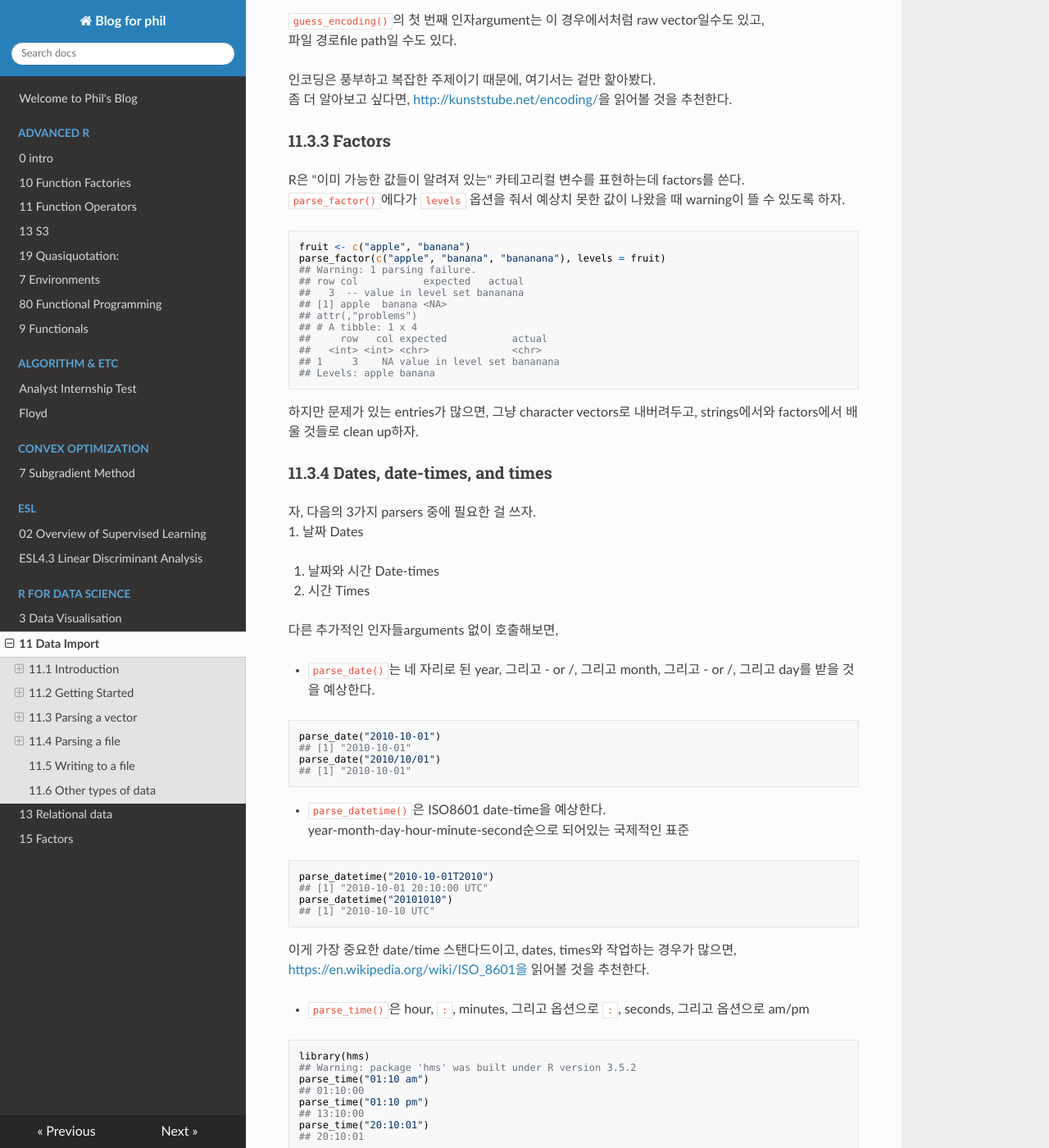
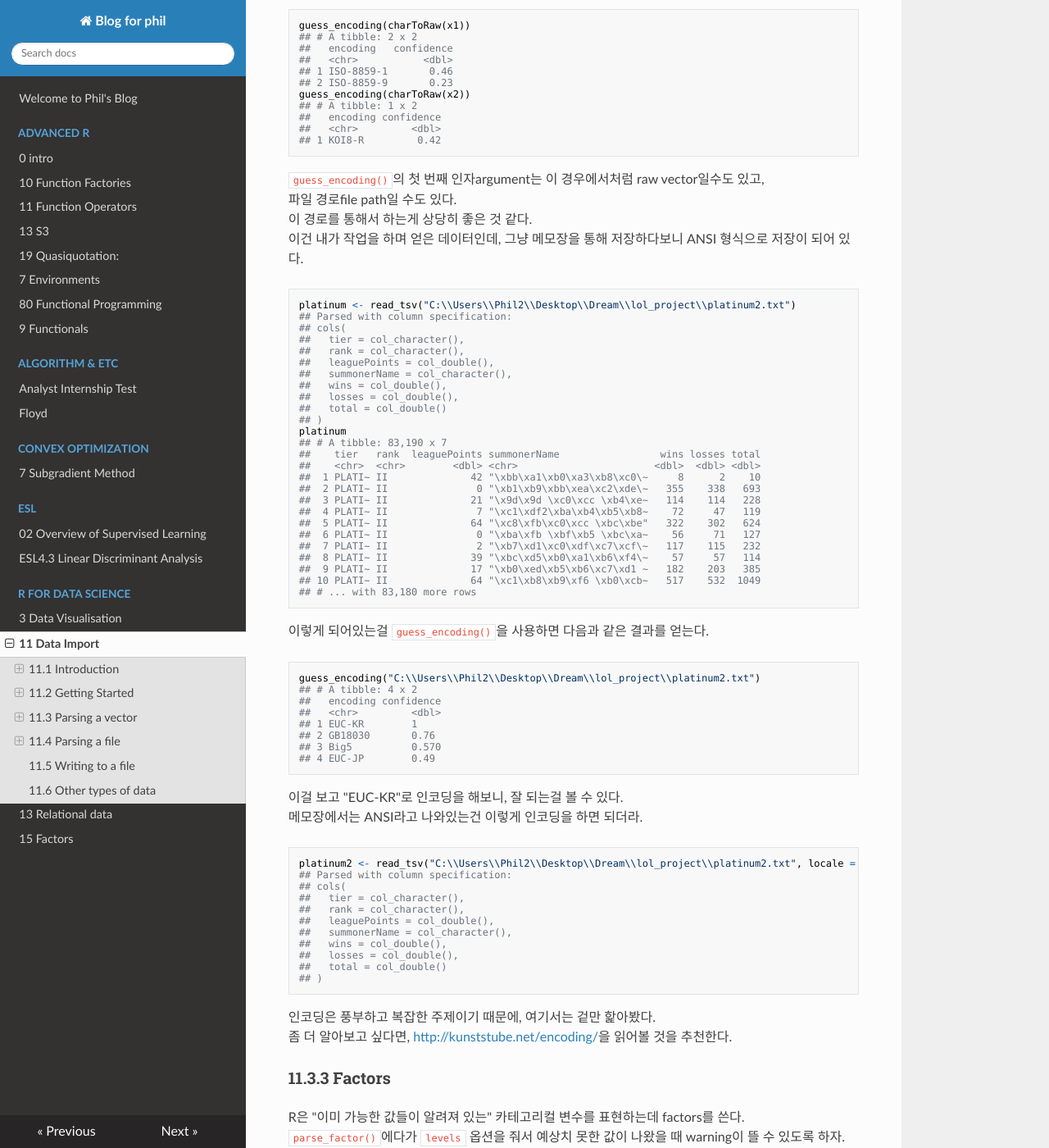
Before and after one commit to philyoun/portfolio, an MkDocs documentation site: the page built from docs/R for Data Science/11-Data-Import.md, in a window 1280 px wide and 1400 px high, scrolled down 7444 px. Shown: the whole window at 82% size. Built offline with MkDocs 1.6.1, drawn with Linux system fonts in a browser that asks for light colours; nearby versions of some CDN libraries; some of the changed text lies outside the part shown.

Commit message:
udpate 11 import

````diff
--- a/docs/R for Data Science/11-Data-Import.md
+++ b/docs/R for Data Science/11-Data-Import.md
@@ -4,9 +4,9 @@
 11.1 Introduction
 -----------------
 
-R 패키지에 제공된 데이터로 작업하는건 데이터 사이언스 툴을 배우기에는 좋은 방법이지만, <br /> 언젠가 그만 배우고 니 데이터로 직접 작업하고 싶어질 때가 있을 것이다. <br /> 이 장에서는, 텍스트만 있는 네모난 파일들plain-text rectangular files을 어떻게 R로 읽을지를 배운다.
+R 패키지에 제공된 데이터로 작업하는건 데이터 사이언스 툴을 배우기에는 좋은 방법이지만, <br /> 언젠가 그만 배우고 니 데이터로 직접 작업하고 싶어질 때가 있게 된다. <br /> 이 장에서는, 텍스트만 있는 네모난 파일들plain-text rectangular files을 어떻게 R로 읽을지를 배운다.
 
-Data import의 겉만 다룰 것이지만, 많은 원리들이 다른 데이터 형식에도 적용가능하다. <br /> 다른 데이터 형식들에 대한 유용한 패키지들을 소개하며 마무리할 것.
+Data import의 겉만 다룰 것이지만, 많은 원리들이 다른 데이터 형식에도 적용가능하다. <br /> 다른 데이터 형식들에 대한 유용한 패키지들을 소개하며 마무리.
 
 ### 11.1.1 Prerequisites
 
@@ -23,13 +23,13 @@
 
 readr 패키지의 대부분 함수들은, flat files를 데이터 프레임으로 바꾸는 것과 연관되어 있다.
 
--   `read_csv()`는 , 로 분리된 파일을 읽고, `read_csv2()`는 ; 로 분리된 파일을 읽는다.(소수점 자리에 , 를 쓰는 나라에서 빈번) <br /> `read_tsv()`는 tab으로 분리된 파일을 읽음. <br /> `read_delim()`은 any delimiter로 분리된 파일을 읽음.
+-   `read_csv()`는 , 로 분리된 파일을 읽고, `read_csv2()`는 ; 로 분리된 파일을 읽는다.(소수점 자리에 , 를 쓰는 나라에서 ;를 사용) <br /> `read_tsv()`는 tab으로 분리된 파일을 읽음. <br /> `read_delim()`은 any delimiter로 분리된 파일을 읽음.
 
--   `read_fwf()`는 고정된 폭width으로 파일을 읽는다. <br /> width를 `fwf_widths()`로 정해주거나, `fwf_positions()`로 position을 결정해줄 수 있다. <br /> `read_table()`은 칼럼들이 띄어쓰기로 구분이 되어있는, 고정 폭 파일의 일반적인 변형을 읽어준다. <br /> `read_table()` reads a common variation of fixed width files where columns are separated by white space.
+-   `read_fwf()`는 고정된 폭width으로 파일을 읽는다. <br /> width를 `fwf_widths()`로 정해주거나, `fwf_positions()`로 position을 결정해줄 수 있다. <br /> `read_table()`은 칼럼들이 띄어쓰기로 구분 되어있는, 고정 폭 파일의 일반적인 변형을 읽어줌. <br /> `read_table()` reads a common variation of fixed width files where columns are separated by white space.
 
 -   `read_log()`는 Apache style log files를 읽는다. <br /> ([webreadr](https://github.com/Ironholds/webreadr)도 체크해봐라. 이건 `read_log()`위에 만들어졌으며, 다른 유용한 도구들을 제공해줌.)
 
-여튼 이 함수들은 모두 비슷한 문법Syntax을 가지고 있다. 하나만 마스터하면, 나머지도 같음. <br /> 그래서 남은 챕터 동안 read\_csv()에 집중할 것이다. <br /> csv파일이 가장 흔한 데이터 저장 형식일 뿐 아니라, 이것만 알면 readr의 다른 함수들에도 쉽게 적용가능해서.
+여튼 이 함수들은 모두 비슷한 문법Syntax을 가지고 있다. 하나만 마스터하면, 나머지도 같음. <br /> 그래서 남은 챕터 동안 `read_csv()`에 집중할 것이다. <br /> csv파일이 가장 흔한 데이터 저장 형식일 뿐 아니라, 이것만 알면 readr의 다른 함수들에도 쉽게 적용가능해서ㅇㅇ.
 
 ------------------------------------------------------------------------
 
@@ -48,7 +48,7 @@
 ## )
 ```
 
-`read_csv()`를 실행하면, 먼저 column specification부터 출력된다. <br /> 각 칼럼의 이름과 타입을 출력하는데, parsing a file을 할 때 다시 볼거다. readr의 중요한 부분임.
+`read_csv()`를 실행하면, 이렇게 먼저 column specification부터 출력된다. <br /> 각 칼럼의 이름과 타입을 출력하는데, 11.4의 parsing a file을 할 때 다시 볼거다. <br /> readr의 중요한 부분임.
 
 inline csv 파일을 넣어줄 수도 있다. <br /> readr을 가지고 실험해보고 싶거나, <br />     reproducible한 예제를 만들어서 다른 사람들과 공유하고 싶을 때 유용함. <br /> 아래의 예를 봐보자.
 
@@ -88,7 +88,9 @@
 ## 1     1     2     3
 ```
 
-1.  칼럼 이름이 없는 데이터. `col_names = FALSE`를 쓰면 된다. `header = F`와 같은 의미. <br /> 이러면 첫 줄을 headings로 다루지 않는다. 대신에 `X1`, ..., `Xn`으로 라벨한다.
+<br />
+
+. 칼럼 이름이 없는 데이터. `col_names = FALSE`를 쓰면 된다. `header = F`와 같은 의미. <br /> 이러면 첫 줄을 headings로 다루지 않는다. 대신에 `X1`, ..., `Xn`으로 라벨한다.
 
 ``` r
 read_csv("1,2,3\n4,5,6", col_names = FALSE)
@@ -101,7 +103,7 @@
 
 (`"\n"`은 한 줄을 추가하는 편리한 shortcut. 이것과 비슷한 것들을, string basics에서 배우게 될 것이다.)
 
-아니면, `col_names`에다가 character vector를 패스해서, 칼럼 이름으로 쓰게할 수도 있다.
+또는, `col_names`에다가 character vector를 패스해서, 칼럼 이름으로 쓰게할 수도 있다.
 
 ``` r
 read_csv("1,2,3\n4,5,6", col_names = c("x", "y", "z"))
@@ -112,7 +114,7 @@
 ## 2     4     5     6
 ```
 
-약간 수정이 필요한 또 한 가지 경우는, missing values를 `na`로 바꿔줘야할 때. <br /> 예를 들어 파일에 missing value가 na로 저장되어있지 않고 .로 표현되어 있다면, na = "." 옵션을 추가
+약간 수정이 필요한 또 한 가지 경우는, missing values를 `na`로 바꿔줘야할 때. <br /> 예를 들어 파일에 missing value가 na로 저장되어있지 않고 `.`로 표현되어 있다면, na = "." 옵션을 추가
 
 ``` r
 read_csv("a,b,c\n1,2,.", na = ".")
@@ -130,9 +132,9 @@
 
 1.  훨씬 빠르다.(최대 10배) <br />   큰 파일에 대해서는 progress bar가 나오기 때문에, 무슨 일이 일어나고 있는지 파악가능하다. <br />   진짜 속도만 원한다면, `data.table::fread()`를 사용해보라. tidyverse에 잘 맞는다고 할 수는 없지만, 꽤나 빠를 수 있다.
 
-2.  이 함수들은 tibbles로 만들어준다. <br />   character 벡터를 factors로 만들거나, 행의 이름을 사용하거나, 칼럼 이름을 망가뜨리지않는다. <br />   위의 저것들이 base R의 함수에선 꽤나 자주 일어나는 일이다.
+<br /> 2. 이 함수들은 tibbles로 만들어준다. <br />   character 벡터를 factors로 만들거나, 행의 이름을 사용하거나, 칼럼 이름을 망치지 않는다. <br />   위의 저것들이 base R의 함수에선 꽤나 자주 일어나는 일이다.
 
-3.  더 reproducible하다. <br />   base R 함수들은 작동하고 있는 시스템이나 environment variables에서 some behavior를 inherit할 수 있어서, <br />   그래서, 다른 사람의 컴퓨터에서는 니가 쓴 코드가 작동하지 않을 수도 있다.
+<br /> 3. 더 reproducible하다. <br />   base R 함수들은 작동하고 있는 시스템이나 environment variables에서 some behavior를 inherit할 수 있다. <br />   그래서, 다른 사람의 컴퓨터에서는 내가 쓴 코드가 작동하지 않을 수도 있다.
 
 ### 11.2.2 Exercises
 
@@ -197,25 +199,22 @@
 ## 2     4    NA no trailing characters .45
 ```
 
-parser를 이용한다는 것은 대부분, <br />     무엇이 사용가능한지 그리고 어떻게 다른 타입의 input을 다룰 건지를 이해하는 것이다. Using parsers is mostly a matter of understanding what's available and how they deal with different types of input. 8개의 특히 중요한 parser들이 있다.
+parser를 이용한다는 것은 대부분, <br />     무엇이 사용가능한지 그리고 어떻게 다른 타입의 input을 다룰 건지를 이해하는 것이다. <br /> Using parsers is mostly a matter of understanding what's available and how they deal with different types of input. <br /> 8개의 특히 중요한 parser들이 있다.
 
-1.  `parse_logical()`와 `parse_integers()`은 각각 logical과 integer를 parse. <br /> 잘못될게 없기 때문에 더 설명 안하겠다.
+1.  `parse_logical()`와 `parse_integers()`은 각각 logical과 integer를 parse. <br /> 잘못될게 없기 때문에 더 설명 안하겠다. <br />
+2.  `parse_double()`은 strict numeric parser고, `parse_number()`은 flexible numeric parser다. <br /> 생각보다 더 복잡하다. 왜냐하면 세상에는 숫자를 다른 방법으로 쓰는데도 있기 때문. <br />
 
-2.  `parse_double()`은 strict numeric parser고, `parse_number()`은 flexible numeric parser다. <br /> 니 생각보다 더 복잡하다. 왜냐하면 세상에는 숫자를 다른 방법으로 쓰는데도 있기 때문.
-
-3.  `parse_character()`는 너무 단순simple해서 필요없을 것 같지만, 하나의 문제, character encodings때문에 중요하다.
-
-4.  `parse_factor()`는 factors를 만든다. <br /> factors라는건, R이, 고정되어 있고 알려져있는fixed and known 카테고리컬 변수들을 표현하는데 쓰는 데이터 구조.
-
-5.  `parse_datetime()`, `parse_date()`, `parse_time()`은 다양한 date, time 을 parse하도록 해준다. <br /> 그런데 세상엔 날짜를 쓰는 방식이 너무나도 많아서, 이것들이 가장 복잡한 것들이다.
+3.  `parse_character()`는 너무 단순simple해서 필요없을 것 같지만, 하나의 문제, character encodings때문에 중요하다. <br />
+4.  `parse_factor()`는 factors를 만든다. <br /> factors라는건, R이, 고정되어 있고 알려져있는fixed and known 카테고리컬 변수들을 표현하는데 쓰는 데이터 구조. <br />
+5.  `parse_datetime()`, `parse_date()`, `parse_time()`은 다양한 date, time 을 parse하도록 해준다. <br /> 그런데 세상엔 날짜를 쓰는 방식이 너무나도 많아서, 이것들이 가장 복잡하다. <br />
 
 ### 11.3.1 Numbers
 
 숫자를 parse하는건 쉽고 간단할 것 같지만, 3가지 문제가 까다롭게 만든다.
 
-1.  세상에는 수를 다르게 쓰는 나라가 많다. <br /> 보통 소수점으로 `.`을 쓰지만, 어떤 나라에서는 `,`을 쓴다.
+1.  세상에는 수를 다르게 쓰는 나라가 많다. <br /> 보통 소수점으로 `.`을 쓰지만, 어떤 나라에서는 `,`을 쓴다. <br />
 
-2.  숫자는 종종, 어떠한 context를 공급하기 위해, 다른 캐릭터들로 둘러싸여있다. <br /> 예를 들어, "$1000", "10%" 같은거.
+2.  숫자는 종종, 어떠한 context를 공급하기 위해, 다른 캐릭터들로 둘러싸여있다. <br /> 예를 들어, "$1000", "10%" 같은거. <br />
 
 3.  숫자는 보통 읽기 쉽게 해주는 grouping 캐릭터가 있다. 예를 들어서, "1,000,000"에서 쉼표의 역할. <br /> 그리고 이러한 grouping 캐릭터는 세상에 많은 종류가 있다.
 
@@ -259,7 +258,7 @@
 
 ### 11.3.2 Strings
 
-`parse_Character()`는 간단해야할 것처럼 보인다. 인풋을 그대로 반환하면 되니깐. <br /> 하지만 인생이 그렇게 쉽지 않다. Unfortunately life isn't so simple. <br /> 왜냐하면 같은 string을 표현할 방법이 여러가지이기 때문. <br /> 뭐가 어떻게 돌아가는지 이해하기 위해서, 어떻게 컴퓨터가 strings을 표현하는지 디테일하게 알아봐야한다. <br /> `charToRaw()`를 사용해서 string의 underlying representation을 얻을 수 있다.
+`parse_character()`는 간단해야할 것처럼 보인다. 인풋을 그대로 반환하면 되니깐. <br /> 하지만 인생이 그렇게 쉽지 않다. Unfortunately life isn't so simple. <br /> 왜냐하면 같은 string을 표현할 방법이 여러가지이기 때문. <br /> 뭐가 어떻게 돌아가는지 이해하기 위해서, 어떻게 컴퓨터가 strings을 표현하는지 디테일하게 알아봐야한다. <br /> `charToRaw()`를 사용해서 string의 underlying representation을 얻을 수 있다.
 
 ``` r
 charToRaw("Hadley")
@@ -268,7 +267,7 @@
 
 각 16진법 수는, 하나의 정보 바이트(ASCII 문자 하나)를 표현한다. `48`은 H, `61`은 a, 이런 식으로. <br /> 이 16진법 수를 character로 mapping하는 걸 encoding이라고 부른다. <br /> 이 인코딩은 ASCII임. 영어 캐릭터 표현에는 ASCII가 좋은데, <br />     애초에 ASCII는 American Standard Code for Information Interchange의 줄임말이기 때문.
 
-영어가 아닌 다른 문자들에 대해서는 좀 더 복잡해진다. <br /> non-English문자들에 대해서 여러가지 기준이 있었고, <br />     정확하게 string을 번역하기 위해서는 값과 인코딩 둘 다를 알아야 했었다. <br /> 예를 들어, 가장 흔하게 쓰던 인코딩이 Latin1(서유럽 언어들에 사용되는 ISO-8859-1), Latin2(동유럽 언어들에 사용되는 ISO-8859-2) <br /> 그런데 Latin1에서 `b1`이라는 바이트는 "±"이고, Latin2에서는 "ą"이다.(...)
+영어가 아닌 다른 문자들에 대해서는 좀 더 복잡해진다. <br /> non-English 문자들에 대해서 여러가지 기준이 있었고, <br />     정확하게 string을 번역하기 위해서는 값과 인코딩 둘 다를 알아야 했었다. <br /> 예를 들어, 가장 흔하게 쓰던 인코딩이 Latin1(서유럽 언어들에 사용되는 ISO-8859-1), Latin2(동유럽 언어들에 사용되는 ISO-8859-2) <br /> 그런데 Latin1에서 `b1`이라는 바이트는 "±"이고, Latin2에서는 "ą"이다.(...)
 
 다행히도, 오늘날에는 거의 모든 곳에서 지원되는 단 하나의 스탠다드가 있다. UTF-8. <br /> 얘는 사람들이 쓰는 모든 character들을 인코드할 수 있고, 심지어는 emoji같은 extra symbols도 가능하다.
 
@@ -308,7 +307,65 @@
 ## 1 KOI8-R         0.42
 ```
 
-`guess_encoding()`의 첫 번째 인자argument는 이 경우에서처럼 raw vector일수도 있고, <br /> 파일 경로file path일 수도 있다.
+`guess_encoding()`의 첫 번째 인자argument는 이 경우에서처럼 raw vector일수도 있고, <br /> 파일 경로file path일 수도 있다. <br /> 이 경로를 통해서 하는게 상당히 좋은 것 같다. <br /> 이건 내가 작업을 하며 얻은 데이터인데, 그냥 메모장을 통해 저장하다보니 ANSI 형식으로 저장이 되어 있다.
+
+``` r
+platinum <- read_tsv("C:\\Users\\Phil2\\Desktop\\Dream\\lol_project\\platinum2.txt")
+## Parsed with column specification:
+## cols(
+##   tier = col_character(),
+##   rank = col_character(),
+##   leaguePoints = col_double(),
+##   summonerName = col_character(),
+##   wins = col_double(),
+##   losses = col_double(),
+##   total = col_double()
+## )
+platinum
+## # A tibble: 83,190 x 7
+##    tier   rank  leaguePoints summonerName                 wins losses total
+##    <chr>  <chr>        <dbl> <chr>                       <dbl>  <dbl> <dbl>
+##  1 PLATI~ II              42 "\xbb\xa1\xb0\xa3\xb8\xc0\~     8      2    10
+##  2 PLATI~ II               0 "\xb1\xb9\xbb\xea\xc2\xde\~   355    338   693
+##  3 PLATI~ II              21 "\x9d\x9d \xc0\xcc \xb4\xe~   114    114   228
+##  4 PLATI~ II               7 "\xc1\xdf2\xba\xb4\xb5\xb8~    72     47   119
+##  5 PLATI~ II              64 "\xc8\xfb\xc0\xcc \xbc\xbe"   322    302   624
+##  6 PLATI~ II               0 "\xba\xfb \xbf\xb5 \xbc\xa~    56     71   127
+##  7 PLATI~ II               2 "\xb7\xd1\xc0\xdf\xc7\xcf\~   117    115   232
+##  8 PLATI~ II              39 "\xbc\xd5\xb0\xa1\xb6\xf4\~    57     57   114
+##  9 PLATI~ II              17 "\xb0\xed\xb5\xb6\xc7\xd1 ~   182    203   385
+## 10 PLATI~ II              64 "\xc1\xb8\xb9\xf6 \xb0\xcb~   517    532  1049
+## # ... with 83,180 more rows
+```
+
+이렇게 되어있는걸 `guess_encoding()`을 사용하면 다음과 같은 결과를 얻는다.
+
+``` r
+guess_encoding("C:\\Users\\Phil2\\Desktop\\Dream\\lol_project\\platinum2.txt")
+## # A tibble: 4 x 2
+##   encoding confidence
+##   <chr>         <dbl>
+## 1 EUC-KR        1
+## 2 GB18030       0.76
+## 3 Big5          0.570
+## 4 EUC-JP        0.49
+```
+
+이걸 보고 "EUC-KR"로 인코딩을 해보니, 잘 되는걸 볼 수 있다. <br /> 메모장에서는 ANSI라고 나와있는건 이렇게 인코딩을 하면 되더라.
+
+``` r
+platinum2 <- read_tsv("C:\\Users\\Phil2\\Desktop\\Dream\\lol_project\\platinum2.txt", locale = locale(encoding = "EUC-KR"))
+## Parsed with column specification:
+## cols(
+##   tier = col_character(),
+##   rank = col_character(),
+##   leaguePoints = col_double(),
+##   summonerName = col_character(),
+##   wins = col_double(),
+##   losses = col_double(),
+##   total = col_double()
+## )
+```
 
 인코딩은 풍부하고 복잡한 주제이기 때문에, 여기서는 겉만 핥아봤다. <br /> 좀 더 알아보고 싶다면, <http://kunststube.net/encoding/>을 읽어볼 것을 추천한다.
 
@@ -335,11 +392,13 @@
 
 ### 11.3.4 Dates, date-times, and times
 
-자, 다음의 3가지 parsers 중에 필요한 걸 쓰자. <br /> 1. 날짜 Dates
+자, 다음의 3가지 parsers 중에 필요한 걸 쓰자. <br />
 
-1.  날짜와 시간 Date-times
+1.  날짜 Dates
 
-2.  시간 Times
+2.  날짜와 시간 Date-times
+
+3.  시간 Times
 
 다른 추가적인 인자들arguments 없이 호출해보면,
 
@@ -408,7 +467,7 @@
 ## [1] "2015-01-01"
 ```
 
-하, 이걸 한글의 경우에서도 일관성 있게 적용할 수 있도록 시도해봤는데, 잘 안 된다. 뭔가 문제가 있는 것 같다. 인코딩은 다 UTF-8인걸로 봐서 인코딩 문제는 아닐텐데.. 여튼 좀 손을 봐주면 해결이 되긴 한다.
+하, 이걸 한글의 경우에서도 일관성 있게 적용할 수 있도록 시도해봤는데, 잘 안 된다. <br /> 뭔가 문제가 있는 것 같다. 인코딩은 다 UTF-8인걸로 봐서 인코딩 문제는 아닐텐데.. <br /> 여튼 좀 손을 봐주면 해결이 되긴 한다.
 
 ``` r
 "2016년 10월 12일" # 이런 자료가 있어서 이걸 parse하고 싶다고 하자.
@@ -687,6 +746,8 @@
 
 아니면 아예 `read_file()`을 이용해서 길이 1짜리 character vector로 읽는 것이 더 쉬울수도 있다. <br /> 그리고 난 다음, 나중에 string parsing에서 배우게 될 스킬들을 이용해서, exotic 포맷들을 사용하는 거다.
 
+------------------------------------------------------------------------
+
 11.5 Writing to a file
 ----------------------
 
@@ -804,7 +864,11 @@
 ## # ... with 1,990 more rows
 ```
 
+둘 다 `x` 칼럼과 `y` 칼럼의 type 정보를 가지고 있는걸 볼 수 있다.
+
 Feather가 RDS보다 빠른 경향이 있다. 그리고 R이 아닌 다른 곳에서도 사용할 수 있다. RDS는 list-columns([many models](https://r4ds.had.co.nz/many-models.html#many-models)에서 배우게 될 것)을 지원한다. feather는 못함.
+
+------------------------------------------------------------------------
 
 11.6 Other types of data
 ------------------------
````
Also changed, not shown: other parts of docs/R for Data Science/11-Data-Import.md (+2 -3 lines), docs/R for Data Science/11-Data Import.Rmd (+59 -29 lines).
